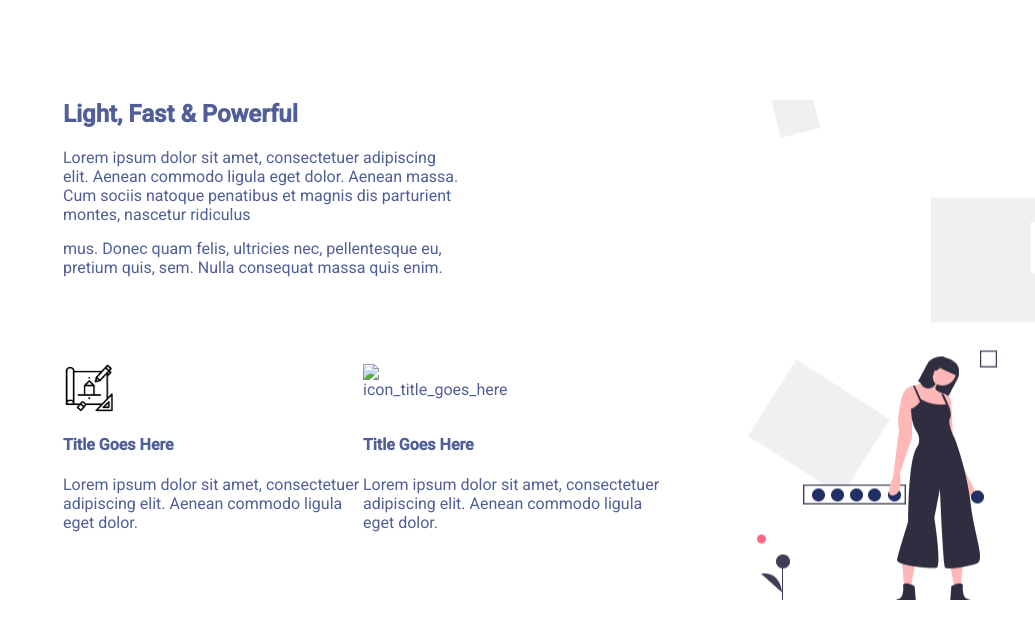
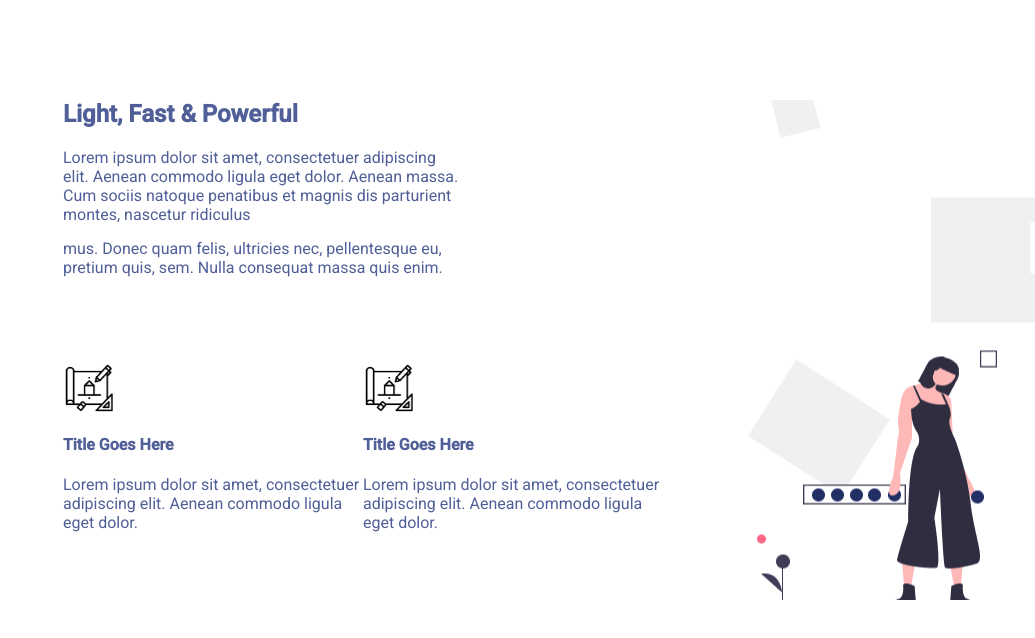
Before and after one commit to Paramonovvvvvv/dz, a plain HTML site: page index.html in a window 1280 px wide. Shown: the top 638 px of the page, without its empty margins (245-1280 px from the left). Drawn offline with Linux system fonts and the light colour scheme.

Commit message:
Update index.html

```diff
--- a/index.html
+++ b/index.html
@@ -20,7 +20,7 @@
   </div>
   <div class="Title_Goes_Here_wrap">
     <div class="Title_Goes_Here"><div class="img_title_goes_here"><img src="img/icon.png" alt="icon_title_goes_here"></div><h4>Title Goes Here</h4><p>Lorem ipsum dolor sit amet, consectetuer adipiscing elit. Aenean commodo ligula eget dolor.</p></div>
-    <div class="Title_Goes_Here"><div class="img_title_goes_here"><img src="ыыimg/icon.png" alt="icon_title_goes_here"></div><h4>Title Goes Here</h4><p>Lorem ipsum dolor sit amet, consectetuer adipiscing elit. Aenean commodo ligula eget dolor.</p></div>
+    <div class="Title_Goes_Here"><div class="img_title_goes_here"><img src="img/icon.png" alt="icon_title_goes_here"></div><h4>Title Goes Here</h4><p>Lorem ipsum dolor sit amet, consectetuer adipiscing elit. Aenean commodo ligula eget dolor.</p></div>
 </div>
 </div>
 </div>
```
